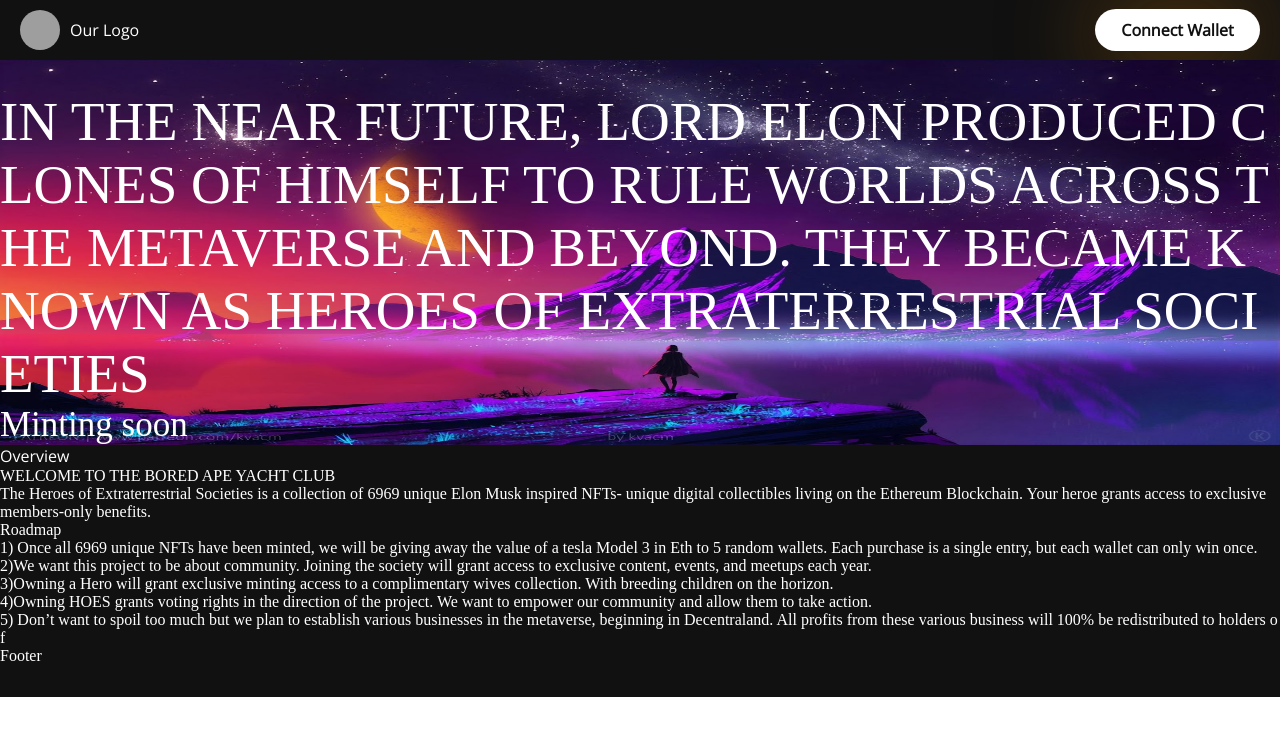
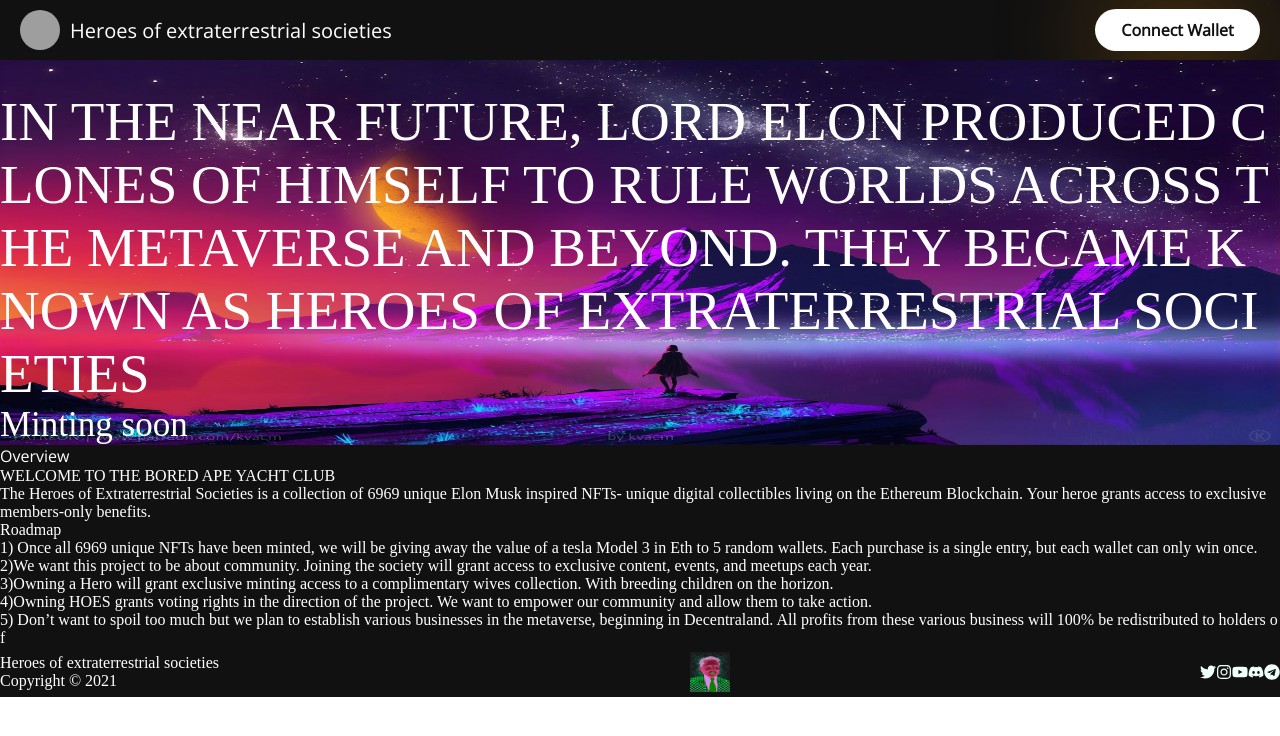
Before and after one commit to partner0831/hero, a React (Create React App) app: page / in a window 1280 px wide. Shown: the top 736 px of the page. Built offline with nearby package versions, Linux system fonts and the light colour scheme; grey boxes are pictures that could not be loaded; a web font is replaced by a local one.

Commit message:
feat: add customized component

```diff
--- a/src/layout/Footer.js
+++ b/src/layout/Footer.js
@@ -1,12 +1,40 @@
 import React from "react";
-import { Col } from "../components/Layout";
+import { Col, Row } from "../components/Layout";
 import { Text } from "../components/Text";
+import { Image } from "../components/Image";
+import Logo from "../assets/logo.png";
 import { theme } from "../theme";
+import {
+  FaTwitter,
+  FaInstagram,
+  FaYoutube,
+  FaDiscord,
+  FaTelegram,
+} from "react-icons/fa";
 const Footer = () => {
   return (
-    <Col height="50px" backgroundColor={theme.primaryDark}>
-      <Text>Footer</Text>
-    </Col>
+    <Row
+      height="50px"
+      backgroundColor={theme.primaryDark}
+      width="100%"
+      align="center"
+      justify="space-between"
+    >
+      <Col width="auto">
+        <Text>Heroes of extraterrestrial societies</Text>
+        <Text>Copyright &copy; {new Date().getFullYear()}</Text>
+      </Col>
+      <Row>
+        <Image src={Logo} width="40px" height="40px" />
+      </Row>
+      <Row>
+        <FaTwitter color={theme.primaryLight} />
+        <FaInstagram color={theme.primaryLight} />
+        <FaYoutube color={theme.primaryLight} />
+        <FaDiscord color={theme.primaryLight} />
+        <FaTelegram color={theme.primaryLight} />
+      </Row>
+    </Row>
   );
 };
 export default Footer;
--- a/src/layout/Navbar.js
+++ b/src/layout/Navbar.js
@@ -18,8 +18,8 @@
       <Row maxWidth="1300px" justify="space-between" width="100%">
         <Row>
           <Image src={Logo} width="40px" height="40px" borderRadius="100%" />
-          <Text fontFamily="Open Sans" margin="0 0 0 10px">
-            Our Logo
+          <Text fontFamily="Open Sans" margin="0 0 0 10px" fontSize="20px">
+            Heroes of extraterrestrial societies
           </Text>
         </Row>
         <Button>
```
Also changed, not shown: src/assets/logo.png (added).
